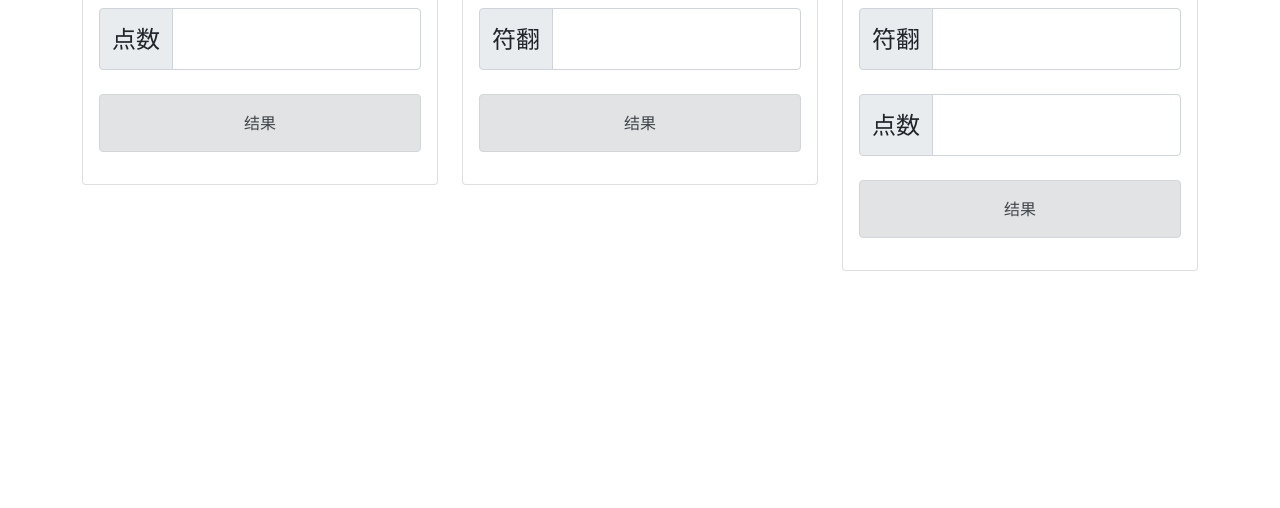
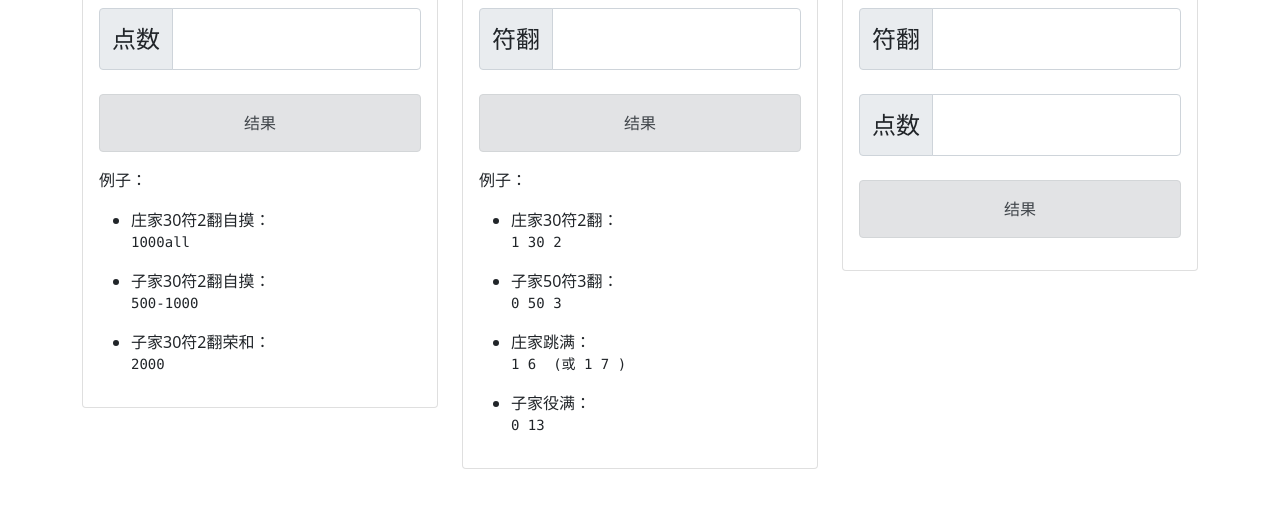
Before and after one commit to lzher/MahjongPointPractice, a plain HTML site: page index.html in a window 1280 px wide. Shown: the part 274-782 px from the top of the page. Drawn offline with nearby package versions, Linux system fonts and the light colour scheme.

Commit message:
添加了一些例子，用于解释输入方法。

```diff
--- a/index.html
+++ b/index.html
@@ -35,6 +35,15 @@
                 结果
               </div>
 
+              <p>
+                例子：
+                <ul>
+                  <li>庄家30符2翻自摸：<pre>1000all</pre></li>
+                  <li>子家30符2翻自摸：<pre>500-1000</pre></li>
+                  <li>子家30符2翻荣和：<pre>2000</pre></li>
+                </ul>
+              </p>
+
             </div>
           </div>
 
@@ -59,6 +68,17 @@
               <div class="alert alert-secondary text-center" role="alert" id="p2fResult">
                 结果
               </div>
+
+              <p>
+                例子：
+                <ul>
+                  <li>庄家30符2翻：<pre>1 30 2</pre></li>
+                  <li>子家50符3翻：<pre>0 50 3</pre></li>
+                  <li>庄家跳满：<pre>1 6  (或 1 7 )</pre></li>
+                  <li>子家役满：<pre>0 13</pre></li>
+                </ul>
+              </p>
+
             </div>
 
           </div>
```
